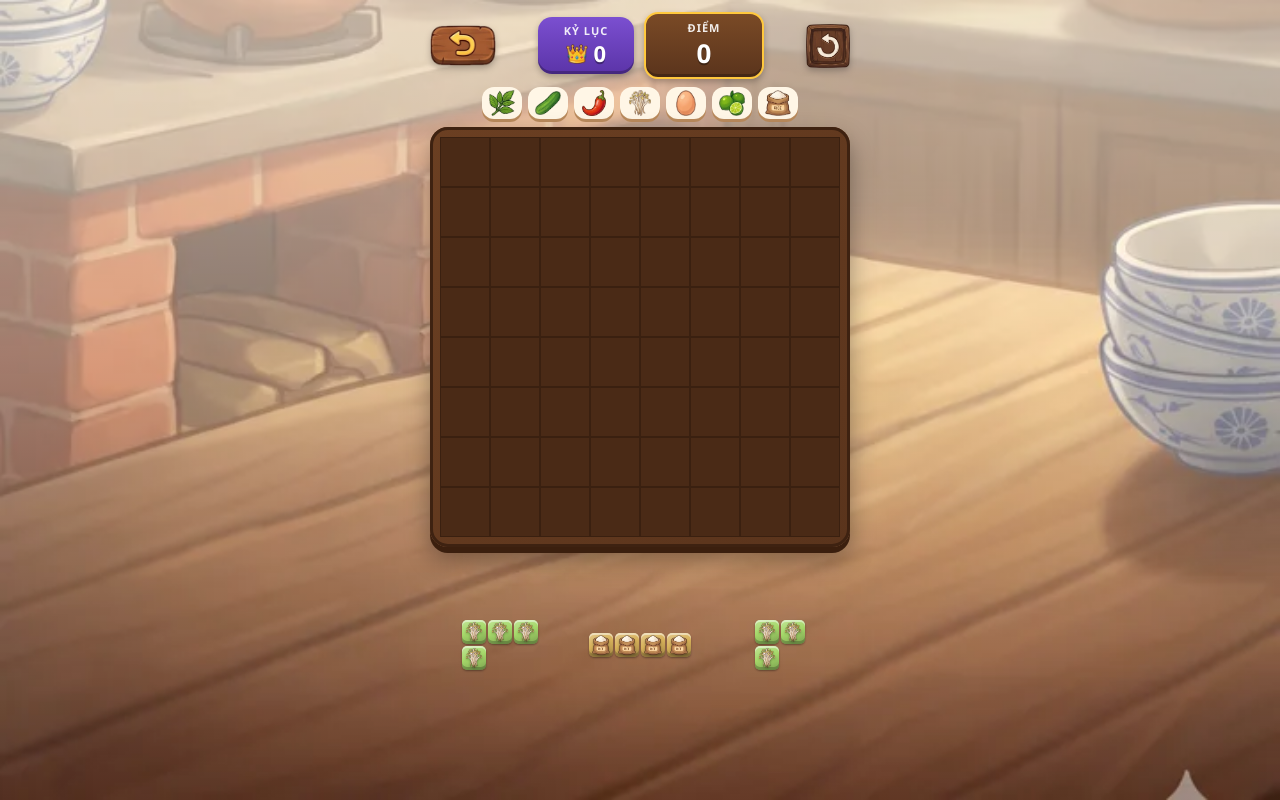
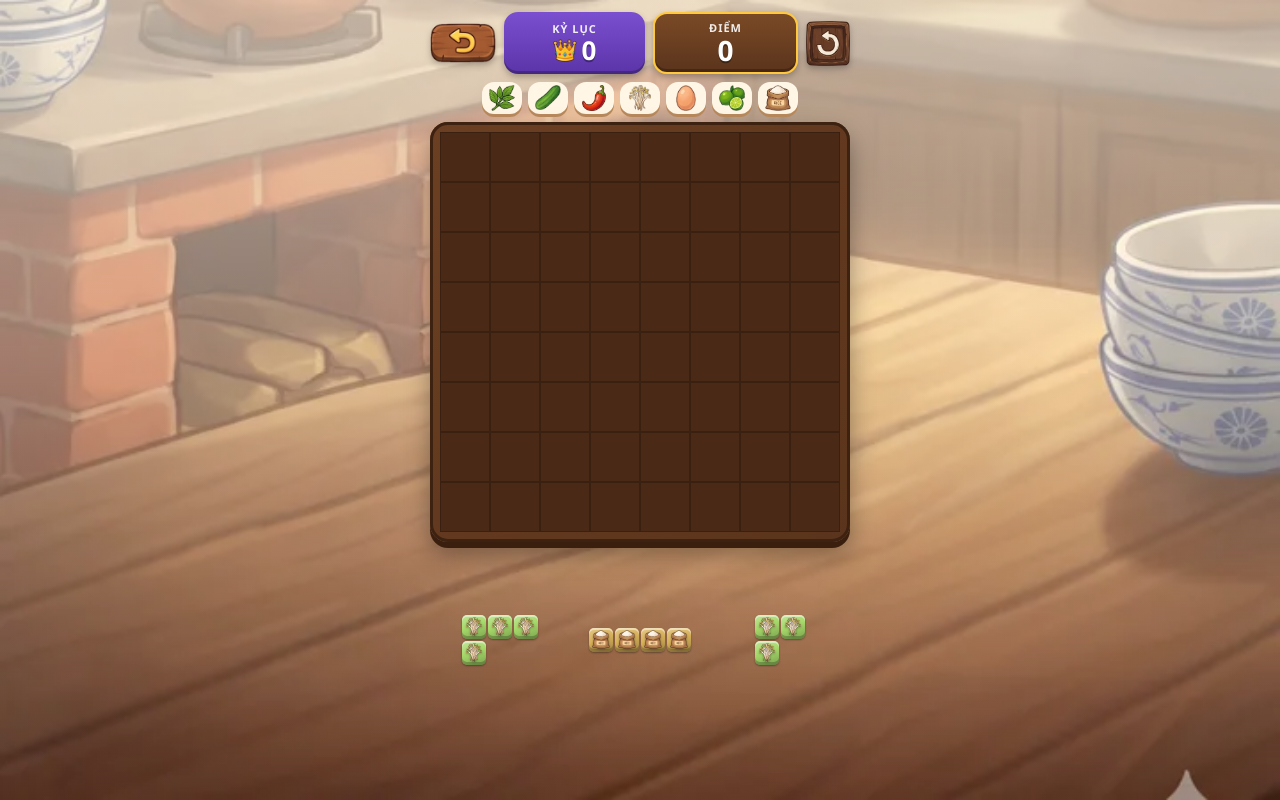
Before and after one commit to khongvinh/Block-Foods, a plain HTML site: page index.html in a window 1280 px wide. Both pictures are taken after a click on the button 640 px from the left and 490 px from the top of the page. Drawn offline with Linux system fonts and the light colour scheme.

Commit message:
Endless HUD: score pills share width and shrink digits to fit
Co-Authored-By: Claude Opus 5.5 <noreply@anthropic.com>
Claude-Session: https://claude.ai/code/session_018wEYzD9Xn67VYPahCtEF2f

```diff
--- a/index.html
+++ b/index.html
@@ -344,6 +344,10 @@ button{font:inherit;cursor:pointer;border:0}
 .review .when{font-size:12px;opacity:.6;font-weight:600;margin-left:auto}
 .rv-sum{display:flex;align-items:center;justify-content:center;gap:6px;font-weight:800;margin:4px 0 8px}
 #modalCard{max-height:92vh;overflow-y:auto}
+.pills{display:flex;gap:8px;align-items:stretch;flex:1;min-width:0}
+.pills .pill{flex:1 1 0;min-width:0;padding:6px 8px;overflow:hidden;display:flex;flex-direction:column;align-items:center;justify-content:center}
+.pill .pv{display:flex;align-items:center;justify-content:center;gap:4px;font-variant-numeric:tabular-nums;line-height:1.1}
+.pill .pv .ic{width:.95em;height:.95em}
 </style>
 </head>
 <body>
@@ -765,10 +769,14 @@ function starsHTML(n){ return [1,2,3].map(k=>IMG(k<=n?"ui-star":"ui-star-off")).
 function renderHUD(){
   const center=$("#hudCenter"), sub=$("#hudSub");
   if(G.mode==="endless"){
-    center.innerHTML=`<div style="display:flex;gap:10px;align-items:center"><div class="pill"><small>KỶ LỤC</small>${IMG("ui-crown")} ${best}</div><div class="pill score"><small>ĐIỂM</small>${G.score}</div></div>`;
+    // cỡ chữ co theo số chữ số để không tràn ô
+    center.style.flex="1"; center.style.minWidth="0";
+    const fit=n=>{ const d=String(n).length; return d<=3?26:d===4?22:d===5?19:16; };
+    center.innerHTML=`<div class="pills"><div class="pill"><small>KỶ LỤC</small><span class="pv" style="font-size:${fit(best)}px">${IMG("ui-crown")}${best}</span></div><div class="pill score"><small>ĐIỂM</small><span class="pv" style="font-size:${fit(G.score)+2}px">${G.score}</span></div></div>`;
     sub.innerHTML=`<div class="recipe">${G.pool.map(k=>`<div class="chip" style="min-width:40px;padding:3px 5px"><div class="ce">${ingE(k)}</div></div>`).join("")}</div>`;
   } else {
     const D=DISHES[G.level];
+    center.style.flex=""; center.style.minWidth="";
     center.innerHTML=`${G.customer?`<span class="e" title="${G.customer.n}">${custE(G.customer)}</span>`:""}<span class="e">${dishE(D)}</span><span>${D.n}</span>`;
     sub.innerHTML=`<div class="hud-row" style="margin-bottom:6px"><span class="moves">${IMG("ui-order")} ${G.customer?G.customer.n:"Order"}</span><span class="moves">Điểm: ${G.score}</span><span class="emoji" style="font-size:14px" title="Số đĩa còn lại" aria-label="Còn ${G.lives} đĩa">${heartsHTML()}</span></div>
       <div class="recipe">${Object.keys(G.need).map(k=>{
```
